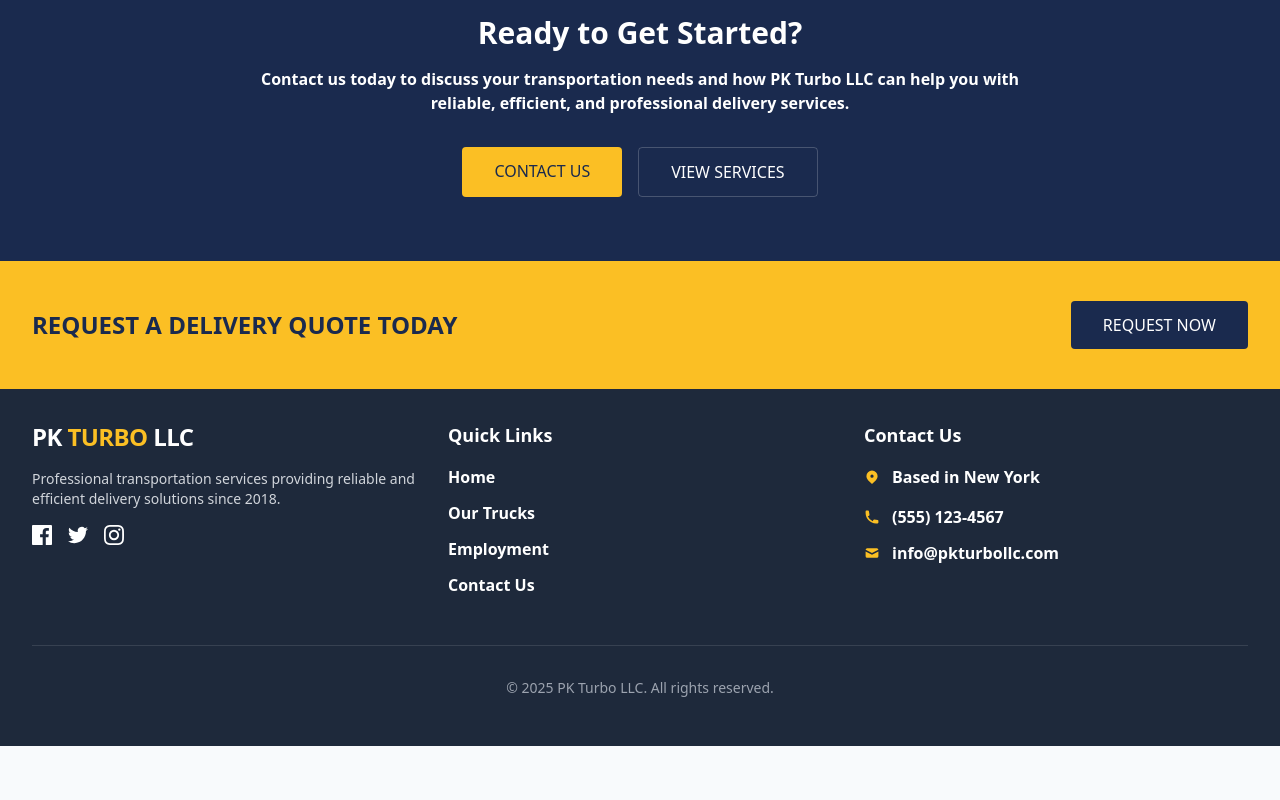
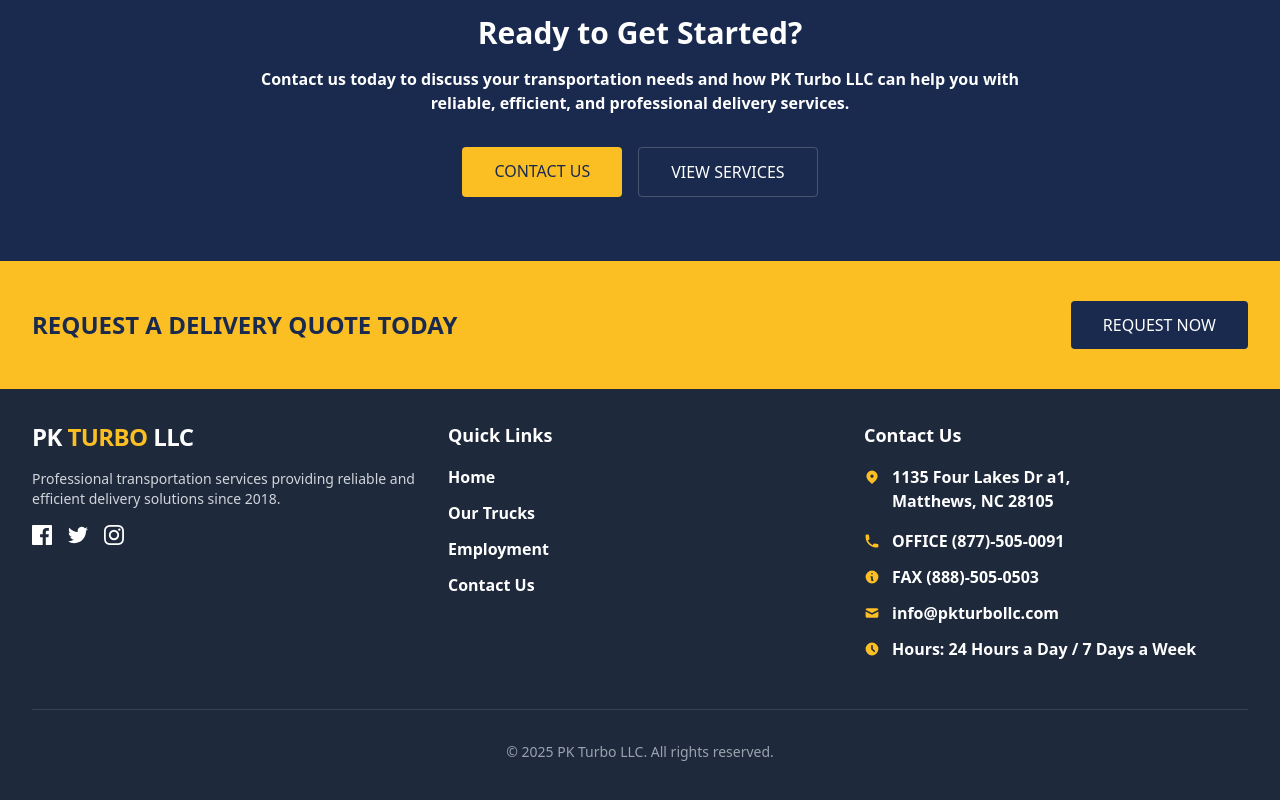
Before and after one commit to coolpeter2025/PKTurbo, a Next.js app in the folder pk-turbo-site/: page / in a window 1280 px wide. Shown: the part 2103-2903 px from the top of the page. Before the commit the page ends 2849 px from the top, so only its background shows below. Built offline with nearby package versions, Linux system fonts and the light colour scheme.

Commit message:
feat: Update footer contact information

```diff
--- a/pk-turbo-site/components/Footer.tsx
+++ b/pk-turbo-site/components/Footer.tsx
@@ -63,7 +63,7 @@
                     <path fillRule="evenodd" d="M5.05 4.05a7 7 0 119.9 9.9L10 18.9l-4.95-4.95a7 7 0 010-9.9zM10 11a2 2 0 100-4 2 2 0 000 4z" clipRule="evenodd"></path>
                   </svg>
                 </span>
-                <span>Based in New York</span>
+                <span>1135 Four Lakes Dr a1,<br/>Matthews, NC 28105</span>
               </p>
               <p className="flex items-start text-white font-bold">
                 <span className="mr-3 mt-1 text-amber-400">
@@ -71,7 +71,16 @@
                     <path d="M2 3a1 1 0 011-1h2.153a1 1 0 01.986.836l.74 4.435a1 1 0 01-.54 1.06l-1.548.773a11.037 11.037 0 006.105 6.105l.774-1.548a1 1 0 011.059-.54l4.435.74a1 1 0 01.836.986V17a1 1 0 01-1 1h-2C7.82 18 2 12.18 2 5V3z"></path>
                   </svg>
                 </span>
-                <span>(555) 123-4567</span>
+                <span>OFFICE (877)-505-0091</span>
+              </p>
+              <p className="flex items-start text-white font-bold">
+                <span className="mr-3 mt-1 text-amber-400">
+                  {/* Using a generic icon for FAX, replace if a specific one is available */}
+                  <svg className="w-4 h-4" fill="currentColor" viewBox="0 0 20 20" xmlns="http://www.w3.org/2000/svg">
+                    <path fillRule="evenodd" d="M18 10a8 8 0 11-16 0 8 8 0 0116 0zm-7-4a1 1 0 11-2 0 1 1 0 012 0zM9 9a1 1 0 000 2v3a1 1 0 001 1h1a1 1 0 100-2v-3a1 1 0 00-1-1H9z" clipRule="evenodd" />
+                  </svg>
+                </span>
+                <span>FAX (888)-505-0503</span>
               </p>
               <p className="flex items-start text-white font-bold">
                 <span className="mr-3 mt-1 text-amber-400">
@@ -81,6 +90,14 @@
                   </svg>
                 </span>
                 <span>info@pkturbollc.com</span>
+              </p>
+              <p className="flex items-start text-white font-bold mt-4">
+                <span className="mr-3 mt-1 text-amber-400">
+                  <svg className="w-4 h-4" fill="currentColor" viewBox="0 0 20 20" xmlns="http://www.w3.org/2000/svg">
+                    <path fillRule="evenodd" d="M10 18a8 8 0 100-16 8 8 0 000 16zm1-12a1 1 0 10-2 0v4a1 1 0 00.293.707l2.828 2.829a1 1 0 101.415-1.415L11 9.586V6z" clipRule="evenodd" />
+                  </svg>
+                </span>
+                <span>Hours: 24 Hours a Day / 7 Days a Week</span>
               </p>
             </address>
           </div>
```
